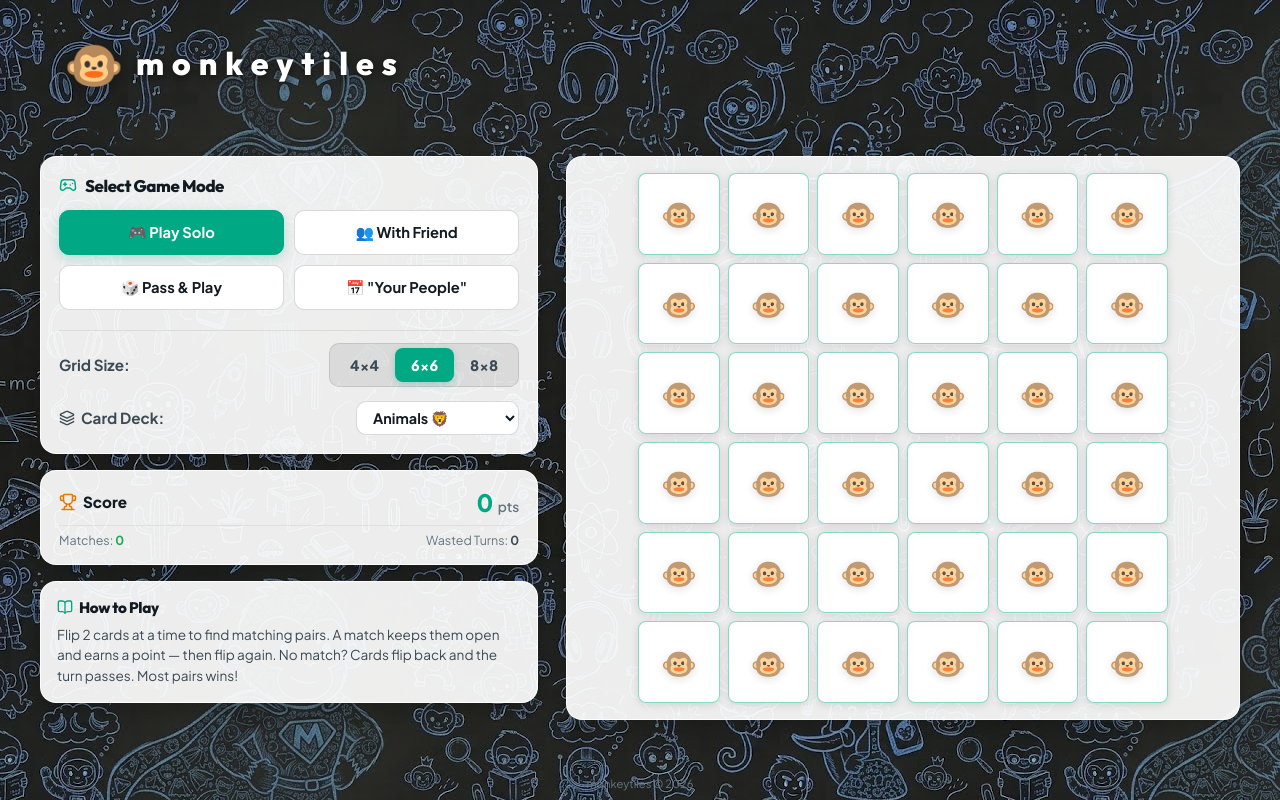
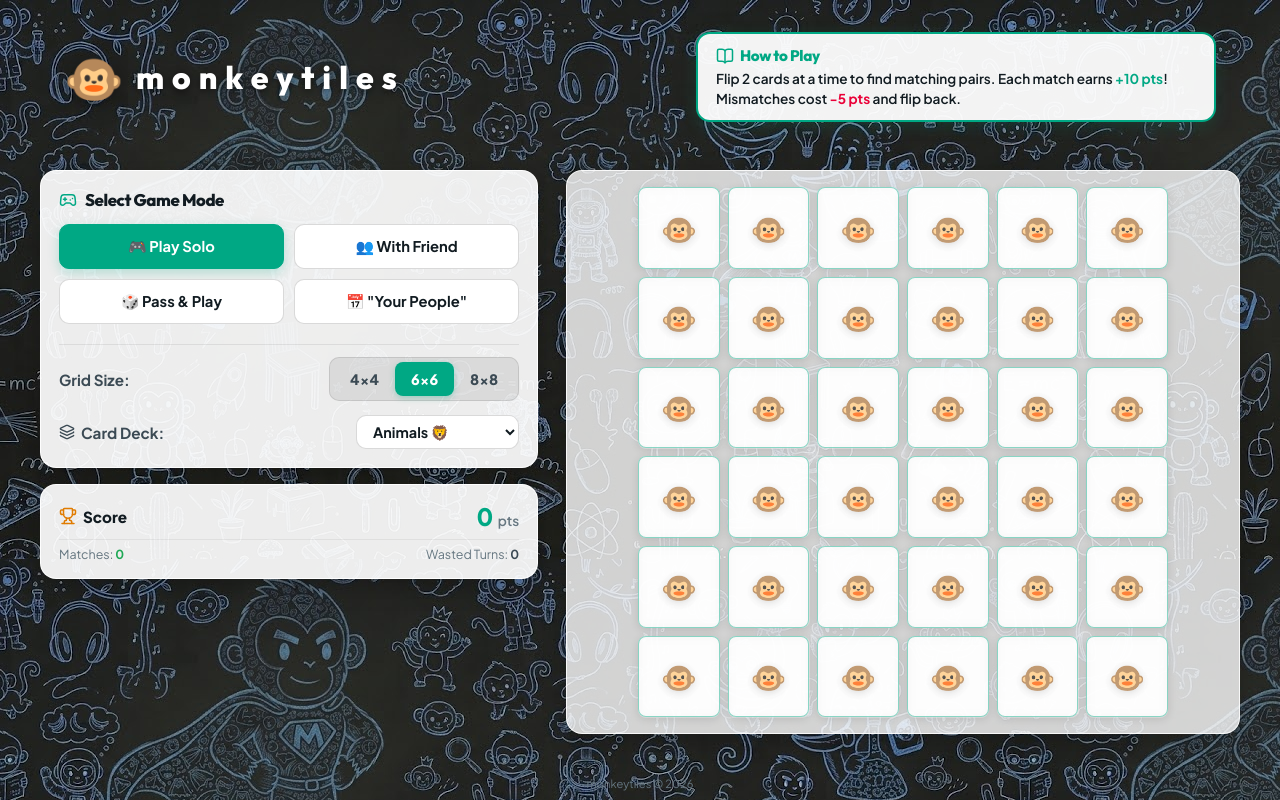
Before and after one commit to nit-sorus/monkeytiles, a React (Vite) app: page / in a window 1280 px wide. Built offline with nearby package versions, Linux system fonts and the light colour scheme.

Commit message:
Position How to Play card parallel to header and apply 0.8x opaque glass panel to game grid

```diff
--- a/src/App.jsx
+++ b/src/App.jsx
@@ -391,13 +391,23 @@ function App() {
 
   return (
     <>
-      {/* Header */}
-      <header style={{ margin: '16px auto 24px', width: '90%', maxWidth: '1200px', display: 'flex', justifyContent: 'space-between', alignItems: 'center' }}>
+      {/* Header — monkeytiles on left, Parallel How to Play card on right */}
+      <header style={{ margin: '16px auto 24px', width: '90%', maxWidth: '1200px', display: 'flex', justifyContent: 'space-between', alignItems: 'center', flexWrap: 'wrap', gap: '16px' }}>
         <div style={{ display: 'flex', alignItems: 'center', gap: '12px' }}>
           <span style={{ fontSize: '3.0rem', filter: 'drop-shadow(0 4px 10px rgba(0,0,0,0.4))' }}>🐵</span>
           <h1 style={{ fontSize: '2.0rem', margin: 0, fontWeight: 800, textTransform: 'lowercase', letterSpacing: '0.25em', color: '#ffffff', textShadow: '0 2px 8px rgba(0,0,0,0.6)' }}>
             monkeytiles
           </h1>
+        </div>
+
+        {/* Parallel Crisp How to Play Card */}
+        <div className="rules-card" style={{ maxWidth: '520px', flex: 1 }}>
+          <h3>
+            <BookOpen size={18} style={{ color: 'var(--accent-primary)' }} /> How to Play
+          </h3>
+          <p>
+            Flip 2 cards at a time to find matching pairs. Each match earns <strong style={{ color: 'var(--accent-primary)' }}>+10 pts</strong>! Mismatches cost <strong style={{ color: 'var(--accent-danger)' }}>-5 pts</strong> and flip back.
+          </p>
         </div>
       </header>
 
@@ -643,22 +653,14 @@ function App() {
               </div>
             )}
 
-            {/* Rules */}
-            <div className="glass-panel" style={{ padding: '16px' }}>
-              <h3 style={{ fontSize: '0.95rem', marginBottom: '8px', display: 'flex', alignItems: 'center', gap: '6px', color: 'var(--text-primary)', margin: '0 0 8px', fontWeight: 800 }}>
-                <BookOpen size={16} style={{ color: 'var(--accent-primary)' }} /> How to Play
-              </h3>
-              <p style={{ fontSize: '0.85rem', color: 'var(--text-secondary)', lineHeight: '1.5', margin: 0 }}>
-                Flip 2 cards at a time to find matching pairs. A match keeps them open and earns a point — then flip again. No match? Cards flip back and the turn passes. Most pairs wins!
-              </p>
-            </div>
+
 
           </div>
 
-          {/* Right Column: Game Grid */}
+          {/* Right Column: Game Grid (0.8x Opaque Glass Container) */}
           <div style={{ display: 'flex', flexDirection: 'column', alignItems: 'center', width: '100%' }}>
 
-            <div className="glass-panel" style={{ padding: '16px', display: 'flex', alignItems: 'center', justifyContent: 'center', width: '100%' }}>
+            <div className="grid-panel">
 
               {/* Local Board: Solo, Daily, Pass&Play, or Friend waiting for opponent */}
               {((gameMode !== 'friend') || (gameMode === 'friend' && (!gameState || (!gameState.gameStarted && !gameState.winner)))) && (
--- a/src/index.css
+++ b/src/index.css
@@ -88,6 +88,51 @@ p {
   box-shadow: 0 6px 24px rgba(0, 0, 0, 0.25);
   border-radius: 16px;
   transition: all 0.2s ease;
+}
+
+/* Game Grid Container - 0.8x Opaque Glass Panel */
+.grid-panel {
+  background: rgba(255, 255, 255, 0.8);
+  backdrop-filter: blur(10px);
+  -webkit-backdrop-filter: blur(10px);
+  border: 1.5px solid rgba(255, 255, 255, 0.85);
+  box-shadow: 0 6px 24px rgba(0, 0, 0, 0.2);
+  border-radius: 16px;
+  padding: 16px;
+  display: flex;
+  align-items: center;
+  justify-content: center;
+  width: 100%;
+  transition: all 0.2s ease;
+}
+
+/* Parallel Crisp Rules Card */
+.rules-card {
+  background: rgba(255, 255, 255, 0.95);
+  backdrop-filter: blur(12px);
+  -webkit-backdrop-filter: blur(12px);
+  border: 2px solid var(--accent-primary);
+  box-shadow: 0 4px 16px rgba(0, 168, 132, 0.18);
+  border-radius: 14px;
+  padding: 12px 18px;
+}
+
+.rules-card h3 {
+  font-size: 0.95rem;
+  font-weight: 800;
+  color: var(--accent-primary);
+  display: flex;
+  align-items: center;
+  gap: 6px;
+  margin: 0 0 4px 0;
+}
+
+.rules-card p {
+  font-size: 0.85rem;
+  font-weight: 600;
+  color: #111b21;
+  line-height: 1.45;
+  margin: 0;
 }
 
 /* Game Layout Grid Column Split */
```
